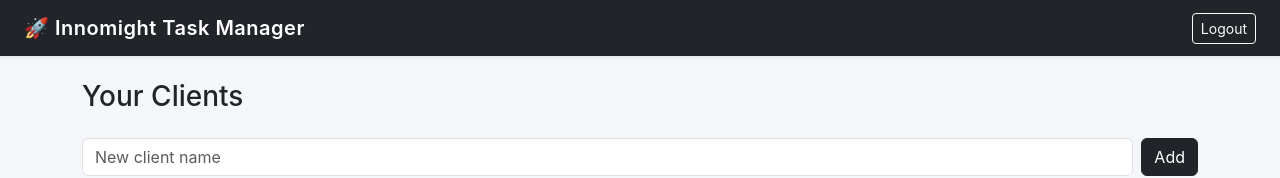
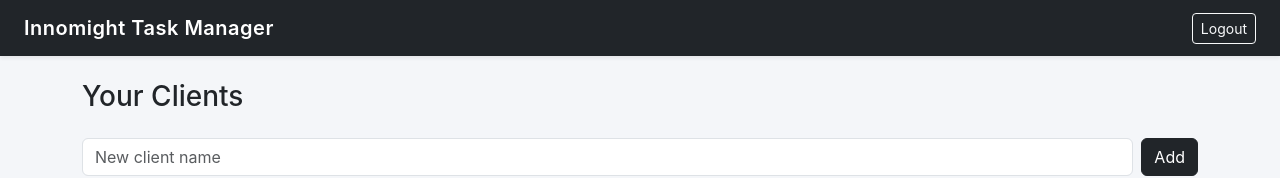
Before and after one commit to INNOMIGHT/task-management-system, a React (Create React App) app in the folder frontend/: page /#/dashboard in a window 1280 px wide. Shown: the top 178 px of the page. Built offline with nearby package versions, Linux system fonts and the light colour scheme; no server answers.

Commit message:
Removed logo from navbar

```diff
--- a/frontend/src/components/Navbar.js
+++ b/frontend/src/components/Navbar.js
@@ -15,7 +15,7 @@
         style={{ cursor: "pointer" }}
         onClick={() => navigate("/dashboard")}
     >
-        🚀 Innomight Task Manager
+        Innomight Task Manager
     </span>
 
     <button className="btn btn-outline-light btn-sm" onClick={logout}>
```
